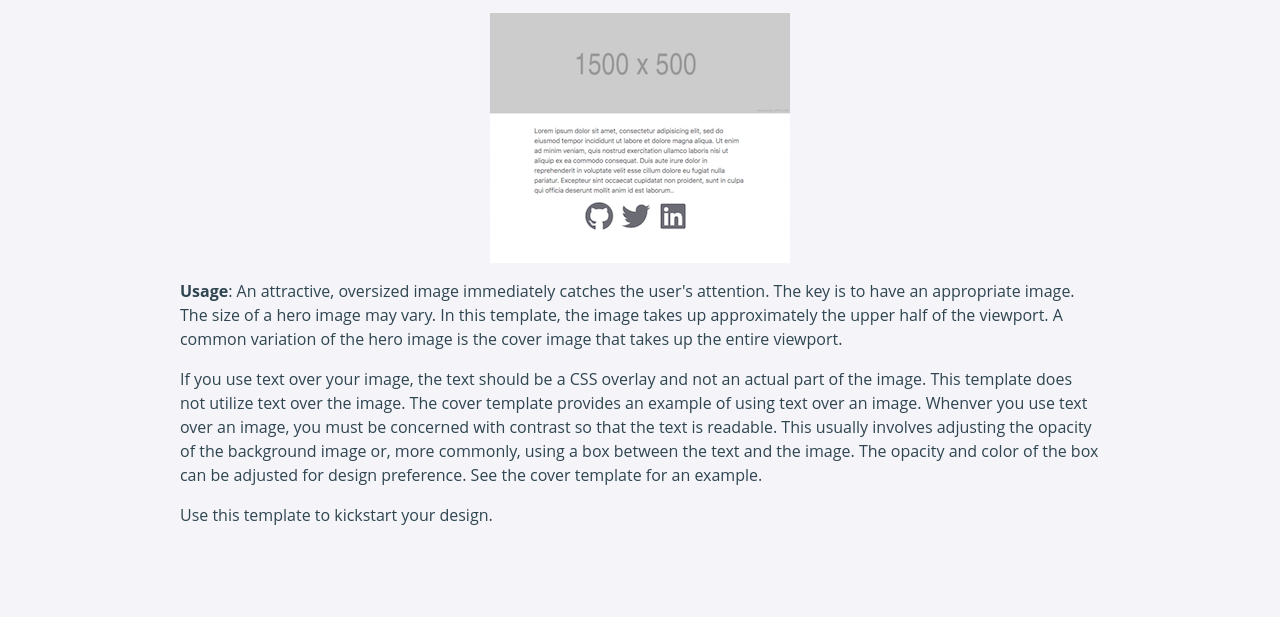
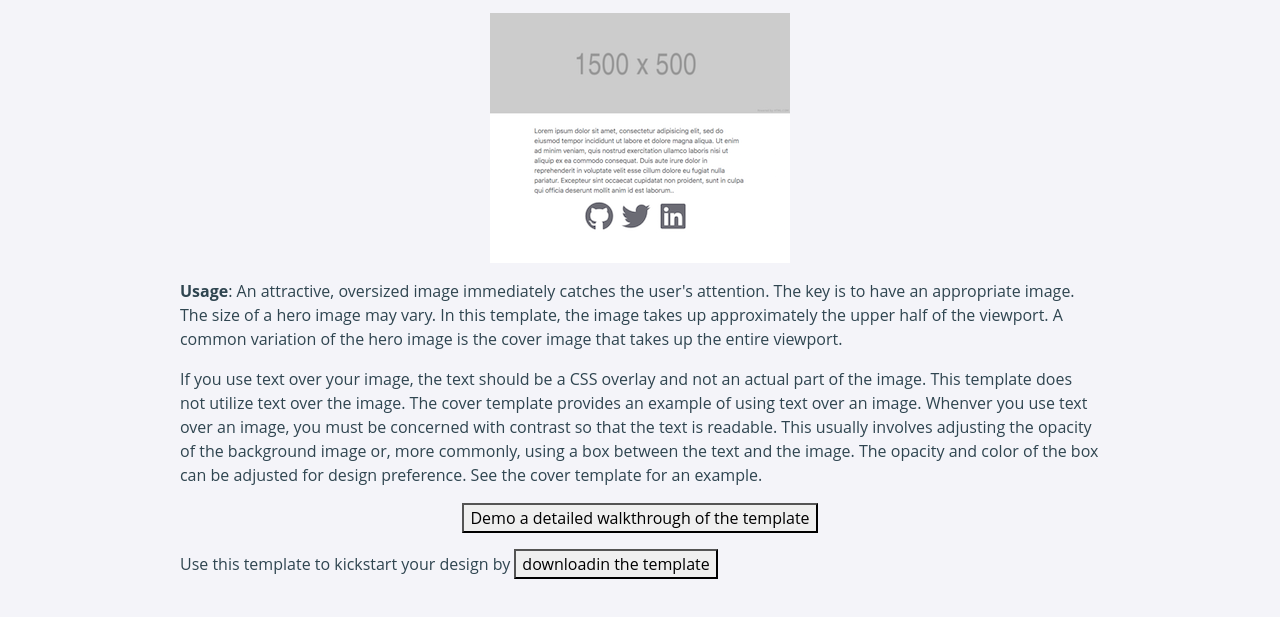
Before and after one commit to jeffreybarry/endlessEducation, a plain HTML site: page courses/bootstrapdesign/patterns/bd-hero/index.html in a window 1280 px wide. Shown: the part 345-962 px from the top of the page. Drawn offline with nearby package versions, Linux system fonts and the light colour scheme; files whose address does not match are found by name; a web font is replaced by a local one.

Commit message:
Update index.html

```diff
--- a/courses/bootstrapdesign/patterns/bd-hero/index.html
+++ b/courses/bootstrapdesign/patterns/bd-hero/index.html
@@ -45,7 +45,9 @@
 
   <p>If you use text over your image, the text should be a CSS overlay and not an actual part of the image. This template does not utilize text over the image. The cover template provides an example of using text over an image. Whenver you use text over an image, you must be concerned with contrast so that the text is readable. This usually involves adjusting the opacity of the background image or, more commonly, using a box between the text and the image. The opacity and color of the box can be adjusted for design preference. See the cover template for an example.</p>
 
-  <p>Use this template to kickstart your design.</p>
+<p class="text-center">  <button>Demo a detailed walkthrough of the template</button></p>
+
+  <p>Use this template to kickstart your design by <button>downloadin the template</button></p>
   </div>
 </div>
   </section>
```
